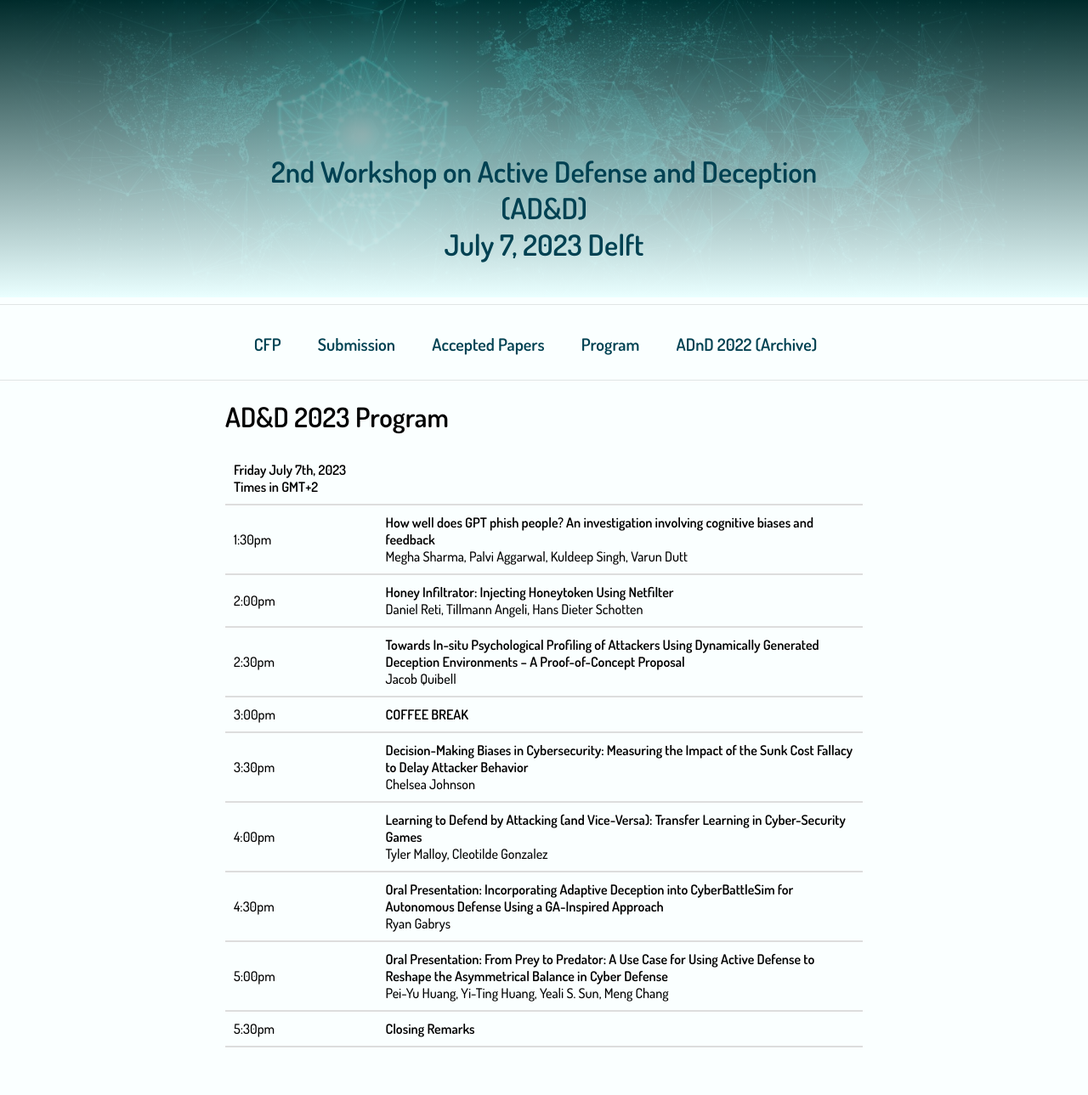
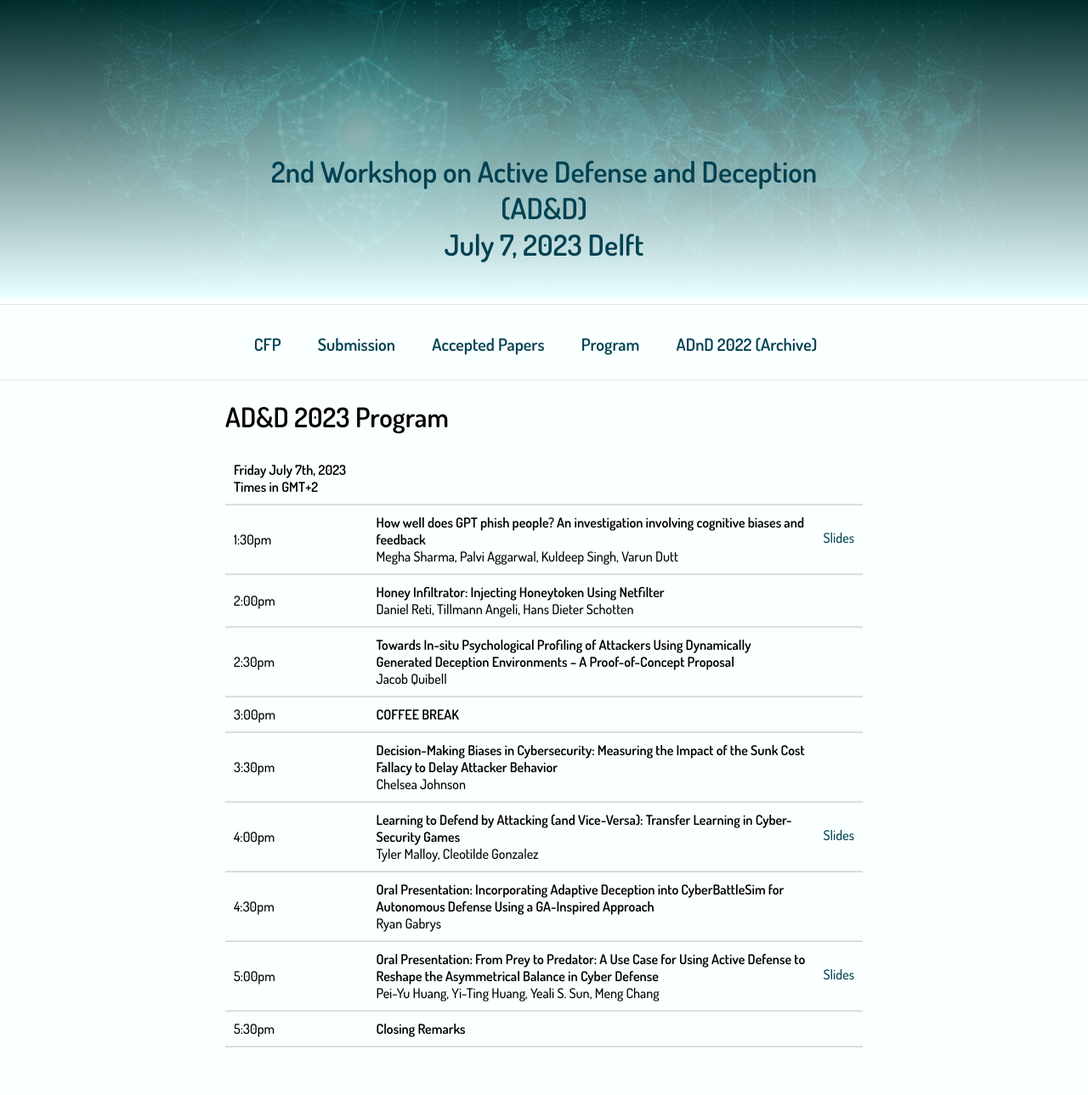
Before and after one commit to BillyPragSec/billypragsec.github.io, a Jekyll site: the page built from program_2023.md, in a window 1280 px wide. Shown: the whole page at 85% size. Built offline with Jekyll 4.4.1, drawn with Linux system fonts in a browser that asks for light colours.

Commit message:
Added Malloy, Huang, and Sherma slides to program page

```diff
--- a/program_2023.md
+++ b/program_2023.md
@@ -9,14 +9,14 @@ permalink: /program_2023/
 
 | Friday July 7th, 2023 Times in GMT+2  ||
 | ---- | ---- |
-|1:30pm| **How well does GPT phish people? An investigation involving cognitive biases and feedback** <br>Megha Sharma, Palvi Aggarwal, Kuldeep Singh, Varun Dutt |
+|1:30pm| **How well does GPT phish people? An investigation involving cognitive biases and feedback** <br>Megha Sharma, Palvi Aggarwal, Kuldeep Singh, Varun Dutt | [Slides](./slides_2023/Megha_Sherma_ADND_Presentation.pdf)
 |2:00pm| **Honey Infiltrator: Injecting Honeytoken Using Netfilter** <br> Daniel Reti, Tillmann Angeli, Hans Dieter Schotten |
 |2:30pm| **Towards In-situ Psychological Profiling of Attackers Using Dynamically Generated Deception Environments – A Proof-of-Concept Proposal** <br>Jacob Quibell |
 |3:00pm| **COFFEE BREAK** |
 |3:30pm| **Decision-Making Biases in Cybersecurity: Measuring the Impact of the Sunk Cost Fallacy to Delay Attacker Behavior** <br>Chelsea Johnson |
-|4:00pm| **Learning to Defend by Attacking (and Vice-Versa): Transfer Learning in Cyber-Security Games** <br> Tyler Malloy, Cleotilde Gonzalez |
+|4:00pm| **Learning to Defend by Attacking (and Vice-Versa): Transfer Learning in Cyber-Security Games** <br> Tyler Malloy, Cleotilde Gonzalez | [Slides](./slides_2023/Tyler_Malloy_Presentation.pdf)
 |4:30pm| **Oral Presentation: Incorporating Adaptive Deception into CyberBattleSim for Autonomous Defense Using a GA-Inspired Approach** <br> Ryan Gabrys|
-|5:00pm| **Oral Presentation: From Prey to Predator: A Use Case for Using Active Defense to Reshape the Asymmetrical Balance in Cyber Defense** <br> Pei-Yu Huang, Yi-Ting Huang, Yeali S. Sun, Meng Chang |
+|5:00pm| **Oral Presentation: From Prey to Predator: A Use Case for Using Active Defense to Reshape the Asymmetrical Balance in Cyber Defense** <br> Pei-Yu Huang, Yi-Ting Huang, Yeali S. Sun, Meng Chang | [Slides](./slides_2023/Amanda_Huang_eurosp_2023_.pdf)
 |5:30pm| **Closing Remarks** |
 
 <br>
```
